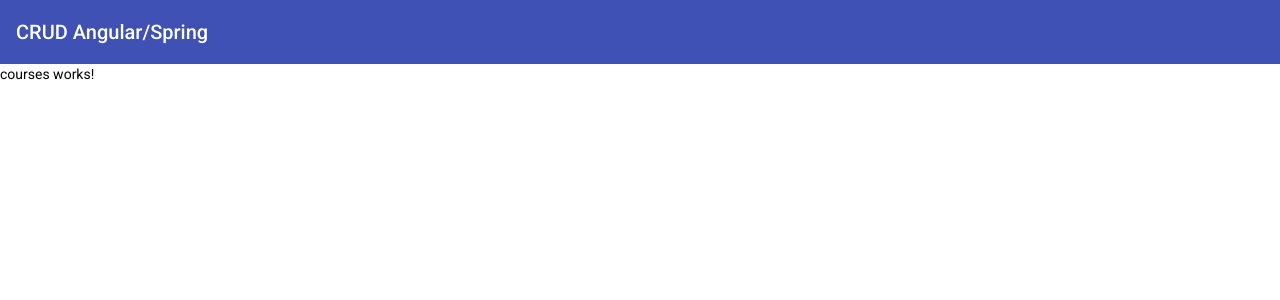
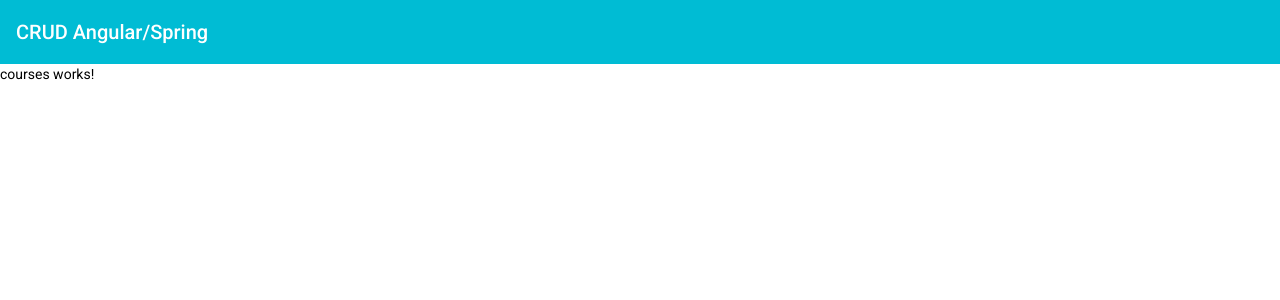
Before and after one commit to joabehenrique/course-stores, an Angular app in the folder crud-angular/: page /courses in a window 1280 px wide. Shown: the top 300 px of the page. Built offline with nearby package versions, Linux system fonts and the light colour scheme.

Commit message:
style: adicionado material/theming para adicionar paletas de cores ao projeto

```diff
--- a/crud-angular/src/styles.scss
+++ b/crud-angular/src/styles.scss
@@ -1,7 +1,14 @@
 /* You can add global styles to this file, and also import other style files */
+@import '@angular/material/theming';
+@include mat-core();
+
+$custom-app-primary: mat-palette($mat-cyan);
+$custom-app-secondary: mat-palette($mat-indigo, A200, A400, 700);
+$custom-app-warn: mat-palette($mat-red);
+
+$custom-theme: mat-light-theme($custom-app-primary, $custom-app-secondary, $custom-app-warn);
+
+@include angular-material-theme($custom-theme);
 
 html, body { height: 100%; }
 body { margin: 0; font-family: Roboto, "Helvetica Neue", sans-serif; }
-
-html, body { height: 100%; }
-body { margin: 0; font-family: Roboto, "Helvetica Neue", sans-serif; }
```
